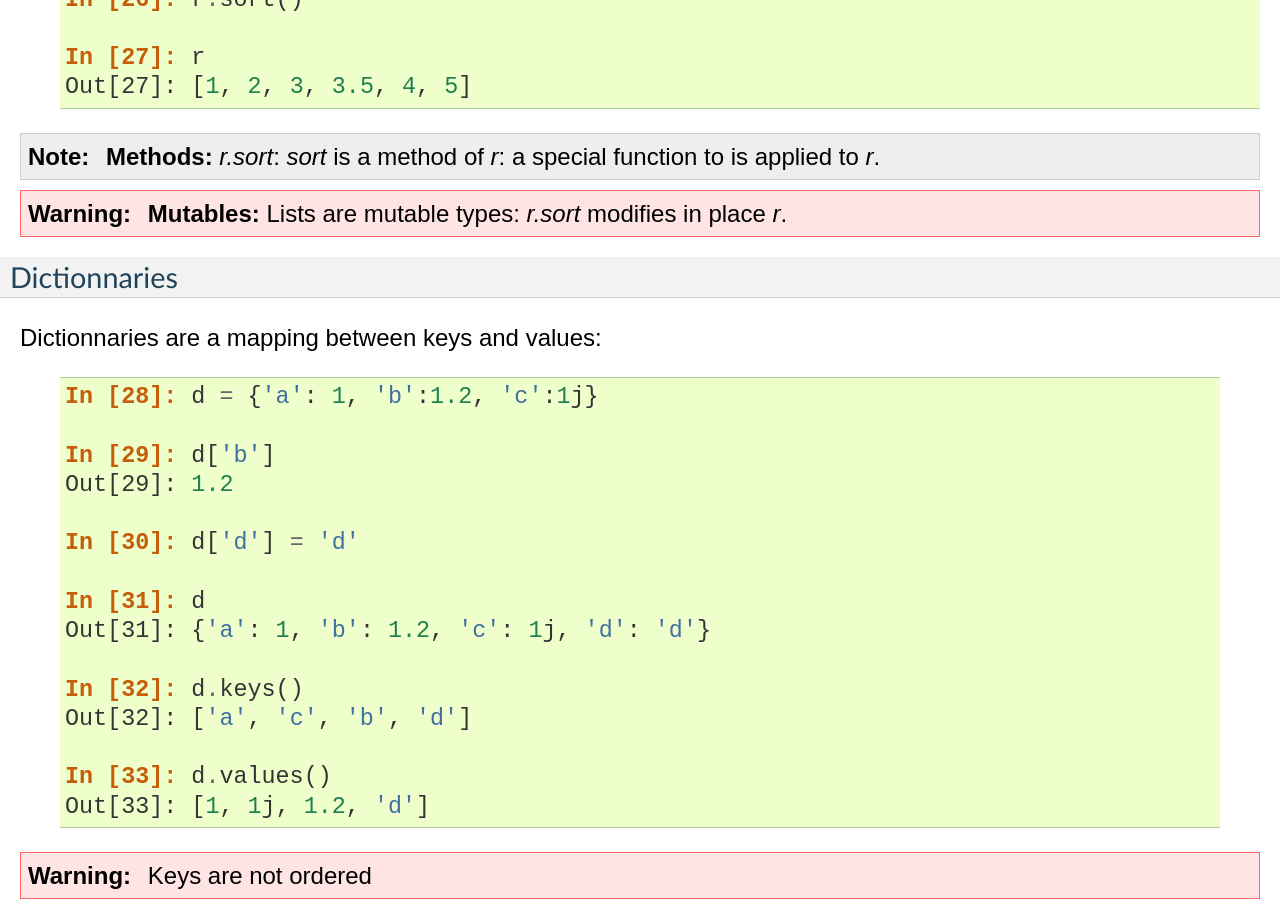
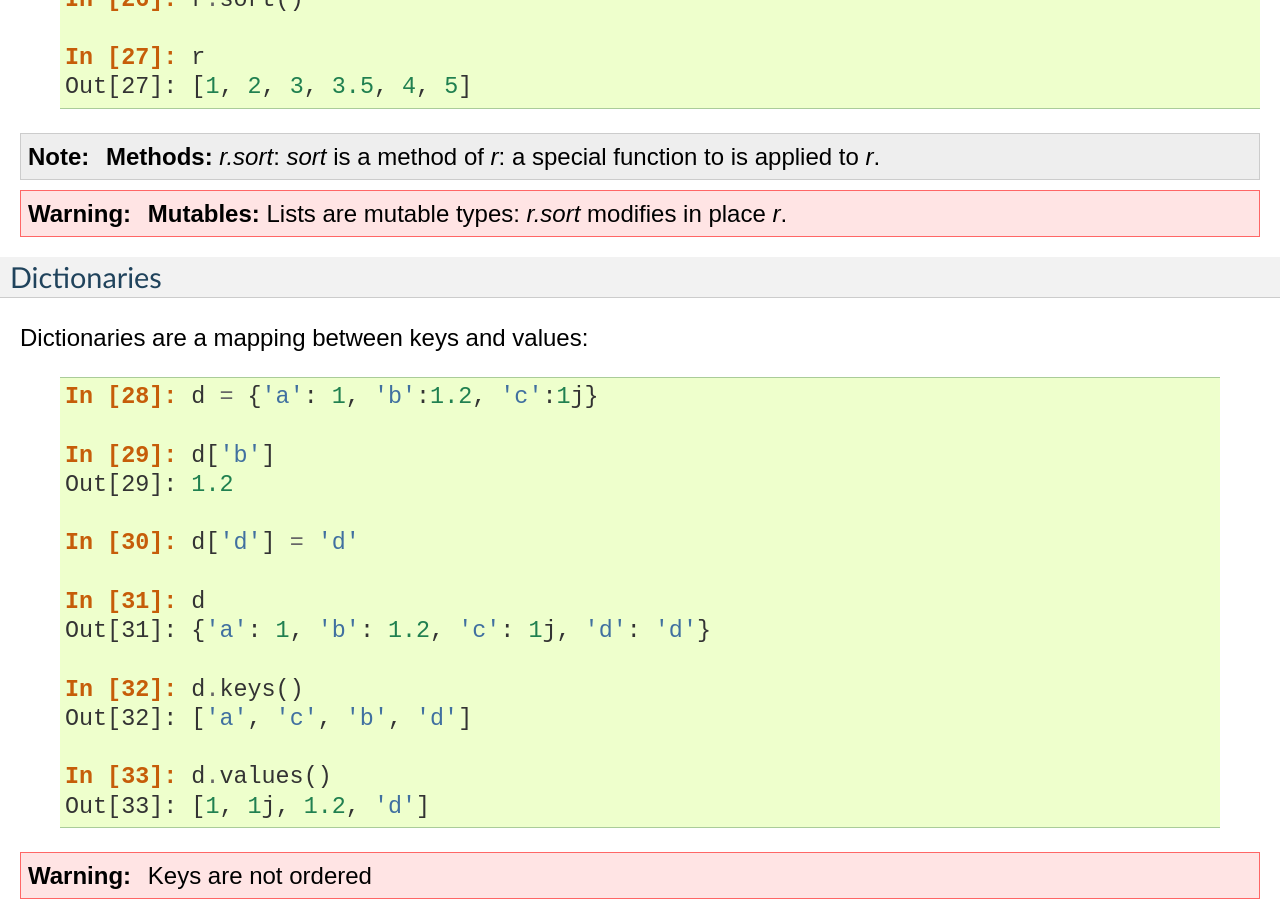
Before and after one commit to GaelVaroquaux/scipy-tutorials, a Sphinx documentation site: the page built from source/python_language.rst, in a window 1280 px wide and 900 px high, scrolled down 3082 px. Built offline with Sphinx 7.4.7, drawn with Linux system fonts in a browser that asks for light colours.

Commit message:
Fix typo of dictionnaries.

```diff
--- a/source/python_language.rst
+++ b/source/python_language.rst
@@ -142,10 +142,10 @@ Lists
 
     Lists are mutable types: `r.sort` modifies in place `r`.
 
-Dictionnaries
-~~~~~~~~~~~~~~
+Dictionaries
+~~~~~~~~~~~~
 
-Dictionnaries are a mapping between keys and values:
+Dictionaries are a mapping between keys and values:
 
   .. sourcecode:: ipython
 
```
